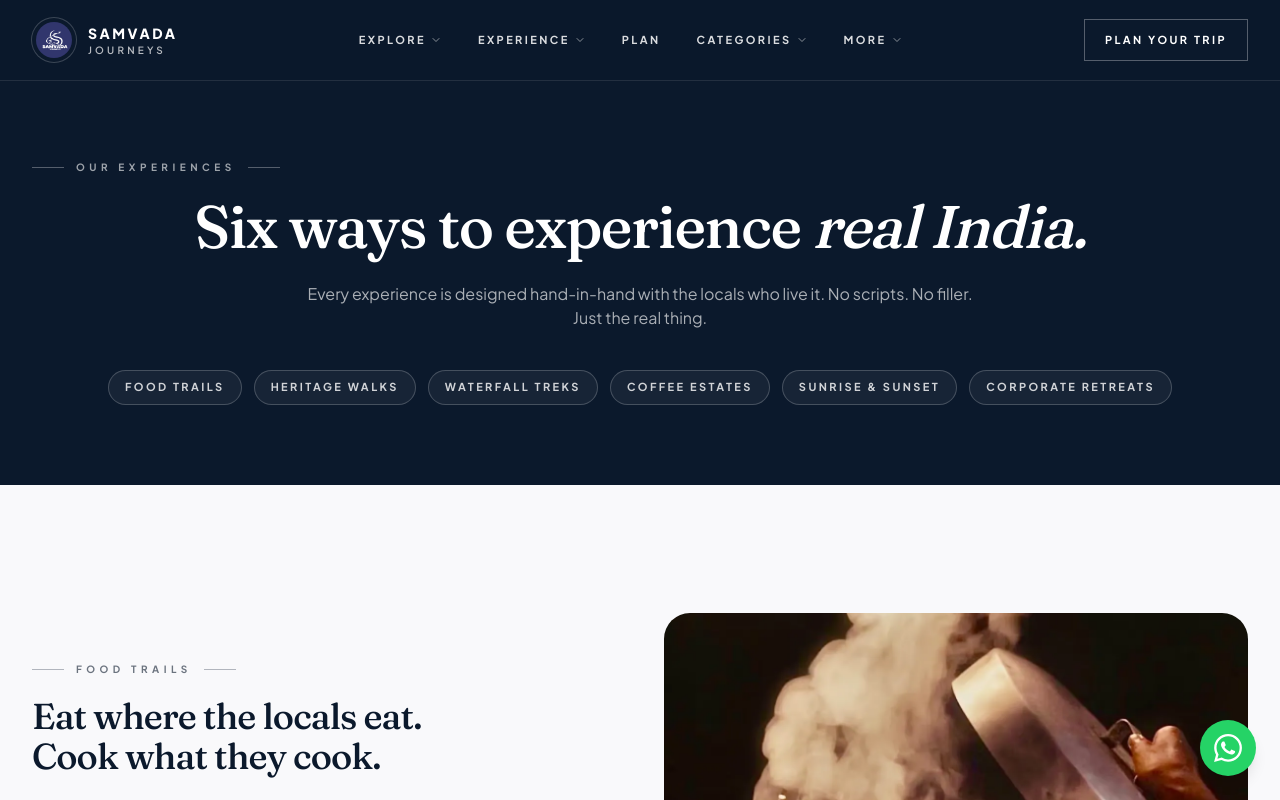
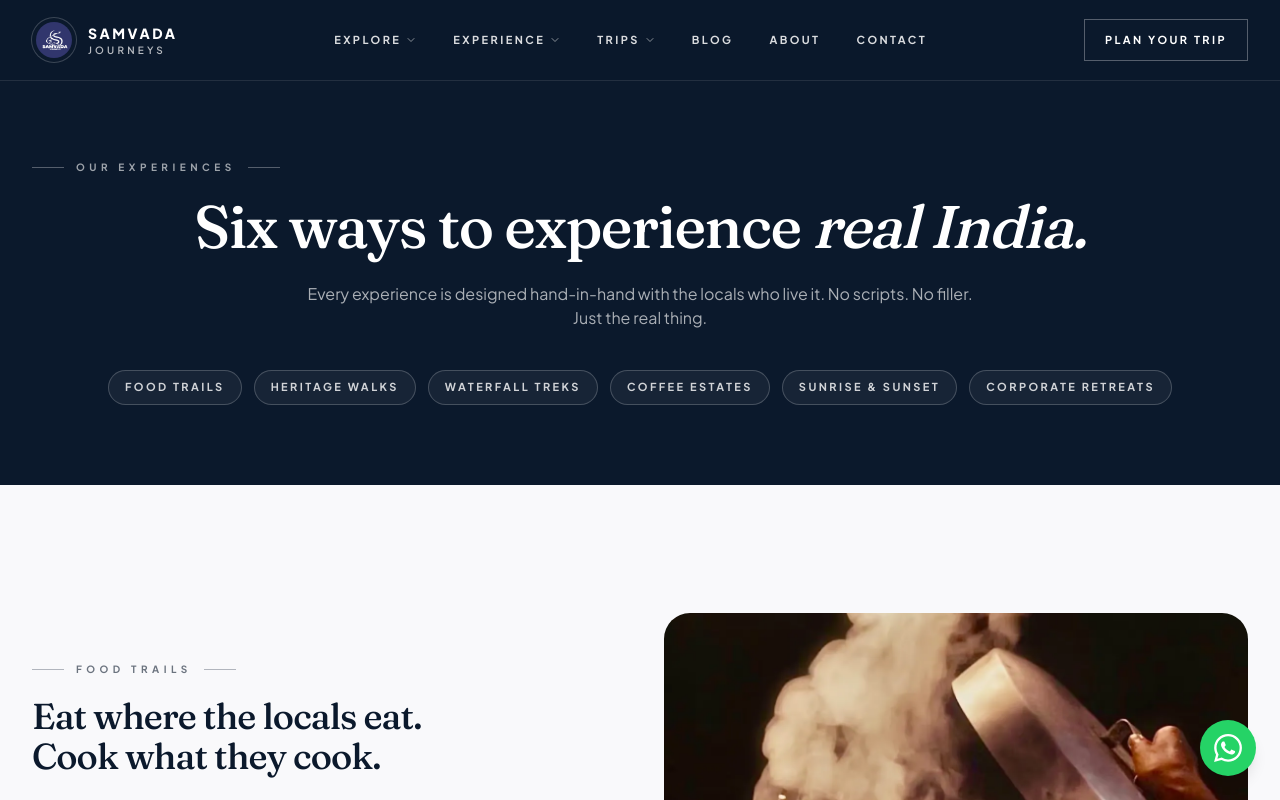
Before and after one commit to nagarajaacharyawork/samvadajourneys, a React (Vite) app: page /experiences in a window 1280 px wide. Shown: the top 800 px of the page. Built offline with nearby package versions, Linux system fonts and the light colour scheme.

Commit message:
Nav: remove Plan/Categories, add Trips with category deep-links; fix coffee image; remove trip prices

```diff
--- a/src/components/site/Header.tsx
+++ b/src/components/site/Header.tsx
@@ -26,28 +26,21 @@ const nav = [
       { label: "Corporate Retreats", to: "/experiences#corporate-retreats" },
     ],
   },
-  { label: "Plan", to: "/trips" },
   {
-    label: "Categories",
+    label: "Trips",
     to: "/trips",
     submenu: [
-      { label: "Weekend Explorer", to: "/trips" },
-      { label: "Food Trails", to: "/trips" },
-      { label: "Waterfall Treks", to: "/trips" },
-      { label: "Heritage Walks", to: "/trips" },
-      { label: "Coffee Estates", to: "/trips" },
-      { label: "Festival Special", to: "/trips" },
+      { label: "Weekend Explorer", to: "/trips?cat=Weekend+Explorer" },
+      { label: "Food Trails", to: "/trips?cat=Food+Trails" },
+      { label: "Waterfall Treks", to: "/trips?cat=Waterfall+Treks" },
+      { label: "Heritage Walks", to: "/trips?cat=Heritage+Walks" },
+      { label: "Coffee Estates", to: "/trips?cat=Coffee+Estates" },
+      { label: "Festival Special", to: "/trips?cat=Festival+Special" },
     ],
   },
-  {
-    label: "More",
-    to: "/",
-    submenu: [
-      { label: "Blog", to: "/blog" },
-      { label: "About", to: "/about" },
-      { label: "Contact", to: "/contact" },
-    ],
-  },
+  { label: "Blog", to: "/blog" },
+  { label: "About", to: "/about" },
+  { label: "Contact", to: "/contact" },
 ];
 
 export function Header() {
--- a/src/routes/experiences.tsx
+++ b/src/routes/experiences.tsx
@@ -6,7 +6,7 @@ import expHeritage from "@/assets/imgi_23_677215f313af8fcb3bd47c1b_Varanga Tradi
 import expFood from "@/assets/imgi_22_677216968747c3a89492ff89_Moode Idli  kotte Kadubu.webp";
 import expWaterfall from "@/assets/imgi_34_67456fb9ed1002405e16426a_DJI_0925-Enhanced-NR copy.webp";
 import expSunrise from "@/assets/imgi_4_67cd949f03e3822d94252b8b_spri.webp";
-import expCoffee from "@/assets/imgi_9_673840a46b26f4521bcc7a7a_Kodachadri Hills 3.webp";
+import expCoffee from "@/assets/Coffee.webp";
 import expCorporate from "@/assets/imgi_14_675fffd94726e2249fcad7a1_DSC03674.webp";
 import expPeople from "@/assets/imgi_20_67737f871ccf77fed3275d35_469479383_17892428070108648_6886044078070230829_n.webp";
 
--- a/src/routes/trips.tsx
+++ b/src/routes/trips.tsx
@@ -1,12 +1,15 @@
-import { createFileRoute } from "@tanstack/react-router";
+import { createFileRoute, useSearch } from "@tanstack/react-router";
 import { motion } from "framer-motion";
 import { Calendar, MapPin, Search } from "lucide-react";
-import { useState } from "react";
+import { useState, useEffect } from "react";
 import { toast } from "sonner";
 import { trips } from "@/lib/site-data";
 import { SectionHeading } from "@/components/site/SectionHeading";
 
 export const Route = createFileRoute("/trips")({
+  validateSearch: (search: Record<string, unknown>) => ({
+    cat: typeof search.cat === "string" ? search.cat : "",
+  }),
   head: () => ({
     meta: [
       { title: "Upcoming Trips — Samvada Journeys" },
@@ -24,9 +27,15 @@ export const Route = createFileRoute("/trips")({
 const cats = ["All", "Weekend Explorer", "Food Trails", "Waterfall Treks", "Heritage Walks", "Sunrise", "Coffee Estates", "Festival Special"];
 
 function TripsPage() {
+  const { cat: catParam } = useSearch({ from: "/trips" });
   const [q, setQ] = useState("");
-  const [cat, setCat] = useState("All");
+  const [cat, setCat] = useState(catParam || "All");
   const [reserving, setReserving] = useState<string | null>(null);
+
+  useEffect(() => {
+    setCat(catParam || "All");
+  }, [catParam]);
+
   const filtered = trips.filter((t) => (cat === "All" || t.category === cat) && (t.title.toLowerCase().includes(q.toLowerCase()) || t.from.toLowerCase().includes(q.toLowerCase())));
 
   return (
@@ -88,11 +97,7 @@ function TripsPage() {
                     <span className="inline-flex items-center gap-1.5"><Calendar className="h-3.5 w-3.5" />{t.date}</span>
                     <span className="inline-flex items-center gap-1.5"><MapPin className="h-3.5 w-3.5" />{t.from}</span>
                   </div>
-                  <div className="mt-5 flex items-center justify-between">
-                    <div>
-                      <div className="text-[11px] uppercase tracking-widest text-muted-foreground">From</div>
-                      <div className="text-xl font-black">{t.price}</div>
-                    </div>
+                  <div className="mt-5 flex items-center justify-end">
                     <button
                       onClick={() => setReserving(t.id)}
                       className="rounded-full px-4 py-2 text-sm font-semibold text-primary-foreground"
```
Also changed, not shown: src/assets/Coffee.webp (added).
